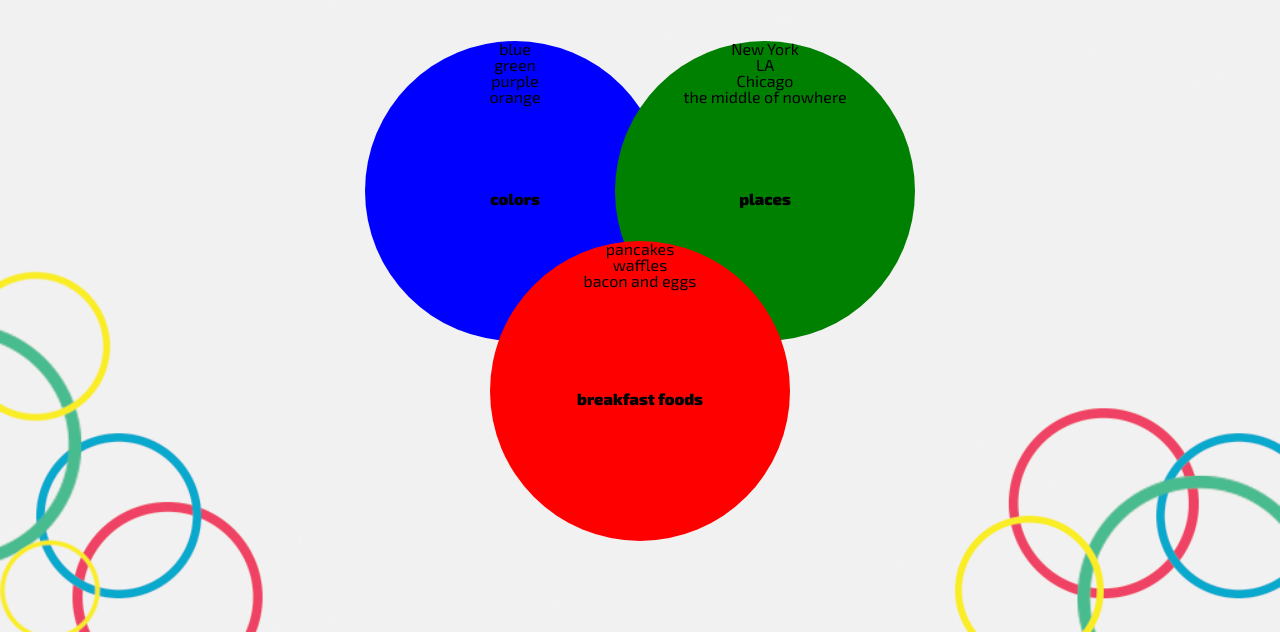
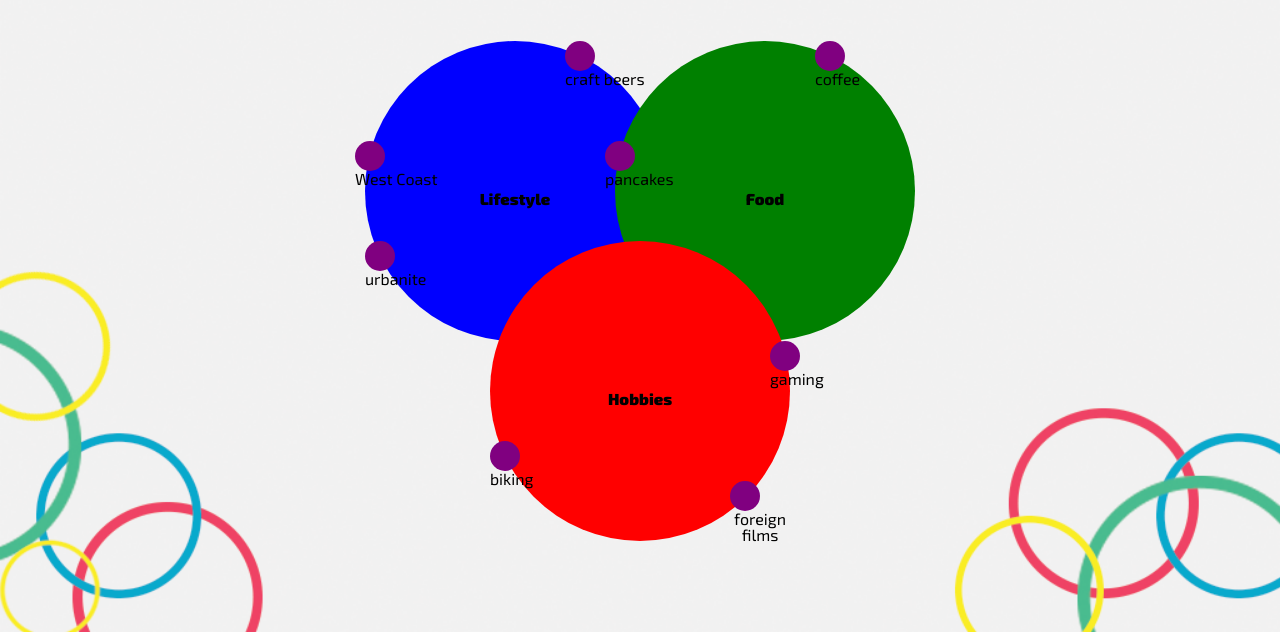
Before and after one commit to jlebzelter/we_code_challenge, a plain HTML site: page static/questions.html in a window 1280 px wide. Shown: the part 168-800 px from the top of the page. Drawn offline with Linux system fonts and the light colour scheme.

Commit message:
venn diagram layout mockup

```diff
--- a/static/questions.html
+++ b/static/questions.html
@@ -12,12 +12,55 @@
           <h1>What are you into?</h1>
       </div>
 
-      <div class="options"></div>
+      <div class="options">
+        <dl class="one">
+          <dt>Lifestyle</dt>
+          <dd class="west_coast">
+            <div class="dot"></div>
+            <span>West Coast</span>
+          </dd>
+          <dd class="urbanite">
+            <div class="dot"></div>
+            <span>urbanite</span>
+          </dd>
+          <dd class="craft_beers">
+            <div class="dot"></div>
+            <span>craft beers</span>
+          </dd>
+        </dl>
+        <dl class="two">
+          <dt>Food</dt>
+          <dd class="pancakes">
+            <div class="dot"></div>
+            <span>pancakes</span>
+          </dd>
+          <dd class="coffee">
+            <div class="dot"></div>
+            <span>coffee</span>
+          </dd>
+        </dl>
+        <dl class="three">
+          <dt>Hobbies</dt>
+          <dd class="biking">
+            <div class="dot"></div>
+            <span>biking</span>
+          </dd>
+          <dd class="foreign_films">
+            <div class="dot"></div>
+            <span>foreign films</span>
+          </dd>
+          <dd class="gaming">
+            <div class="dot"></div>
+            <span>gaming</span>
+          </dd>
+        </dl>
+
+      </div>
 
     </div>
 
 
     <script src="jquery-1.9.0.js"></script>
-    <script src="questions.js"></script>
+    <!-- <script src="questions.js"></script> -->
     </body>
 </html>
--- a/static/questions.js
+++ b/static/questions.js
@@ -8,7 +8,7 @@ function refreshDOM(){
     var container = $(".options");
     container.html("");
 
-    var circleClasses = ['one', 'two', 'three'];
+    var circleClasses = ['one', 'two', 'three', 'four'];
 
     for (var i=0; i<categories.length; i++) {
         var cat = categories[i];
@@ -16,7 +16,7 @@ function refreshDOM(){
         list.addClass(circleClasses[i]);
         list.append('<dt>' + cat.name + '</dt>');
         for (var j=0; j<cat.options.length; j++) {
-            list.append('<dd>' + cat.options[j] + '</dd>');
+            list.append('<dd class="' + circleClasses[j] + '"><div class="dot"></div><span>' + cat.options[j] + '</span></dd>');
             container.append(list);
         }
     }
--- a/static/style.css
+++ b/static/style.css
@@ -135,6 +135,8 @@ h3 {
   background-color: #FFA900;
 }
 
+
+/* questions page */
 .options {
   position: relative;
 }
@@ -155,21 +157,56 @@ dt {
   font-weight: bold;
 }
 
-.one {
+dl.one {
   background-color: blue;
   left: 75px;
   top: 0;
 }
-.two {
+dl.two {
   background-color: green;
   left: 325px;
   top: 0;
 }
-.three {
+dl.three {
   background-color: red;
   left: 200px;
   top: 200px;
+}
 
+.dot {
+  height: 30px;
+  width: 30px;
+  border-radius: 50%;
+  background-color: purple;
+}
+
+dd {
+  position: absolute;
+}
+
+dd.west_coast, dd.pancakes {
+  left: -10px;
+  top: 100px;
+}
+dd.urbanite, dd.biking {
+  left: 0;
+  top: 200px;
+}
+dd.craft_beers, dd.coffee {
+  left: 200px;
+  top: 0;
+}
+dd.foreign_films {
+  left: 240px;
+  top: 240px;
+}
+dd.gaming {
+  left: 280px;
+  top: 100px;
+}
+
+
+/* splash page */
 form {
   margin-top: 25px;
 }
```
